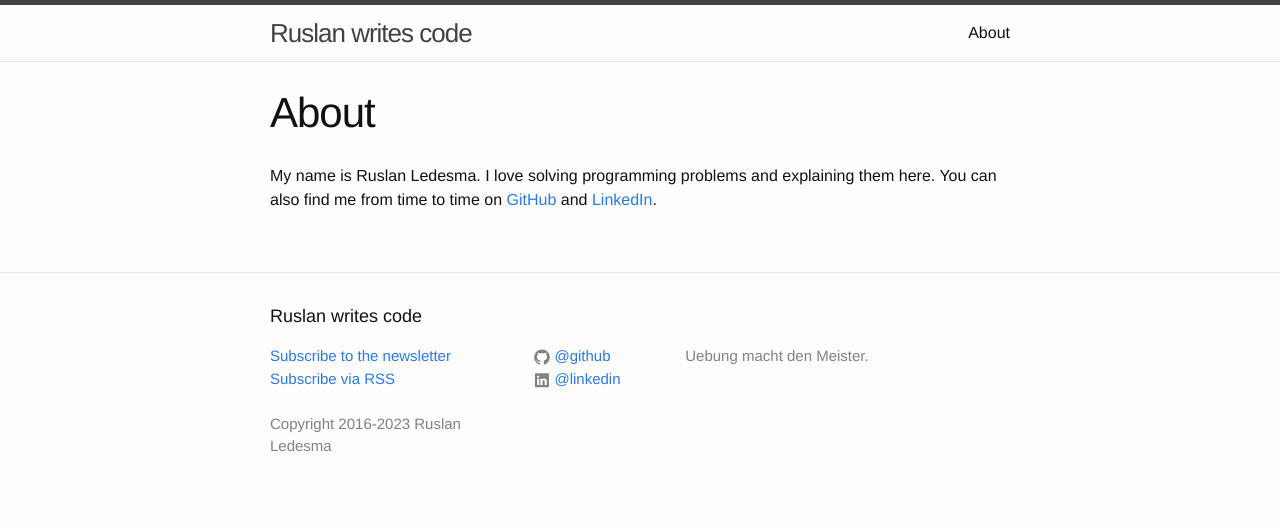
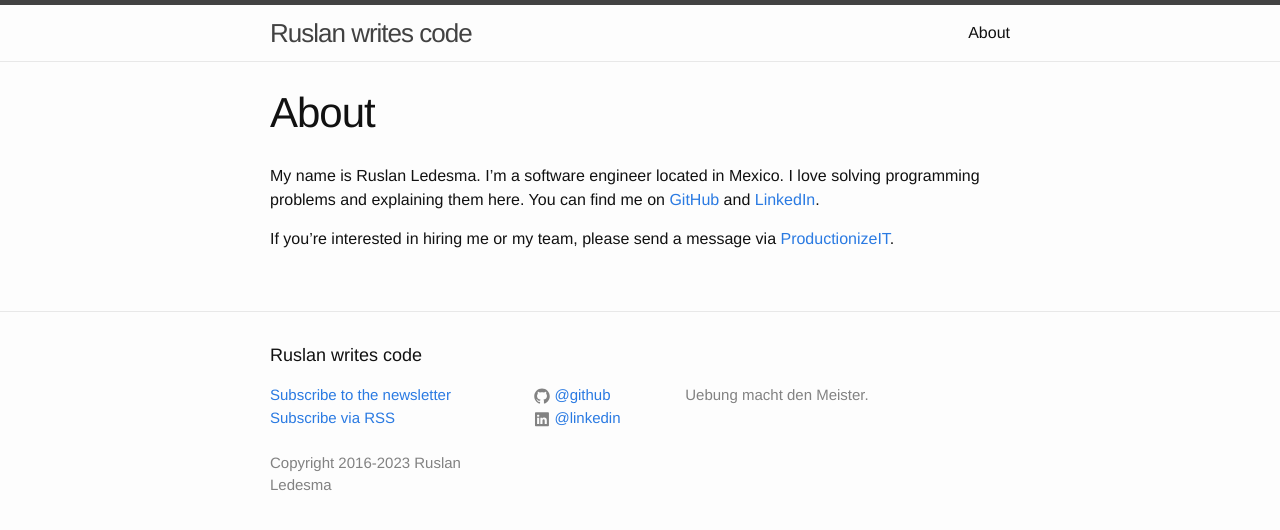
Before and after one commit to mrrusof/mrrusof.github.io, a Jekyll site: the page built from about.md, in a window 1280 px wide. Shown: the top 530 px of the page. Built offline with Jekyll 4.4.1, drawn with Linux system fonts in a browser that asks for light colours.

Commit message:
Refer to ProductionizeIT.

```diff
--- a/about.md
+++ b/about.md
@@ -4,9 +4,11 @@ title: About
 permalink: /about/
 ---
 
-My name is Ruslan Ledesma.  I love
-solving programming problems and explaining them here.  You can also
-find me from time to time on <a href="https://github.com/{{
-site.github_username }}">GitHub</a> and <a
-href="https://www.linkedin.com/in/{{ site.linkedin_username
-}}">LinkedIn</a>.
+My name is Ruslan Ledesma.  I'm a software engineer located in Mexico.
+I love solving programming problems and explaining them here.  You can
+find me on <a href="https://github.com/{{ site.github_username
+}}">GitHub</a> and <a href="https://www.linkedin.com/in/{{
+site.linkedin_username }}">LinkedIn</a>.
+
+If you're interested in hiring me or my team, please send a message
+via <a href="https://productionizeit.com">ProductionizeIT</a>.
```
